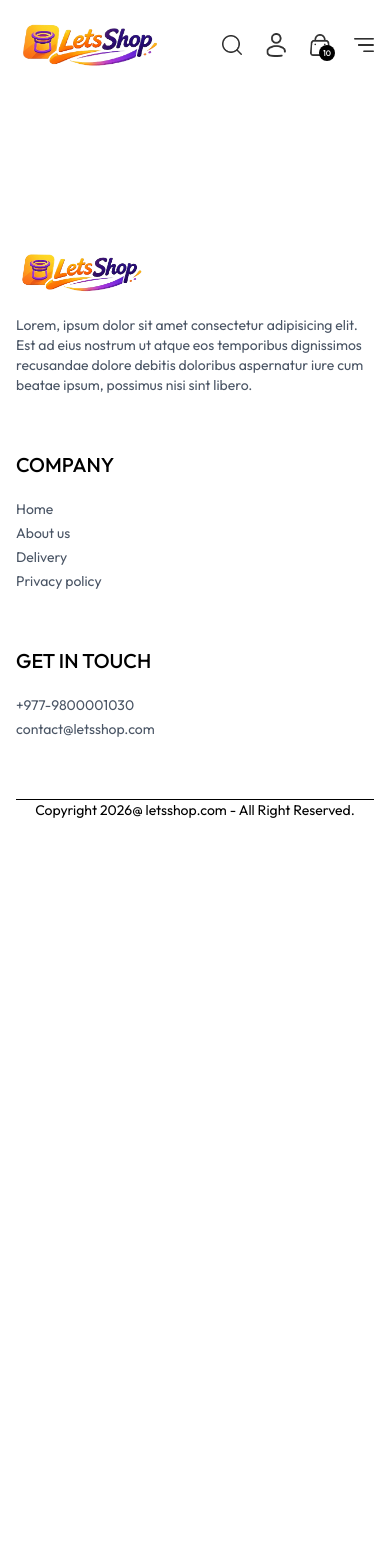
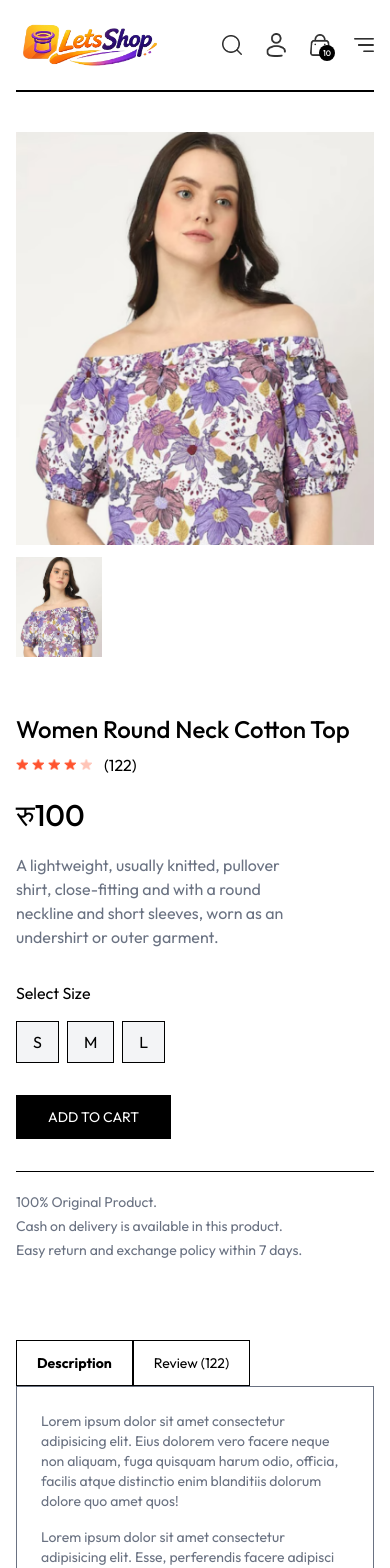
Before and after one commit to NishanSunar/LetsShop, a React (Vite) app in the folder Frontend/: page /product/aaaaa in a window 390 px wide. Shown: the top 1568 px of the page. Before the commit the page ends 844 px from the top, so only its background shows below. Built offline with nearby package versions, Linux system fonts and the light colour scheme.

Commit message:
feat: product details

```diff
--- a/Frontend/src/index.css
+++ b/Frontend/src/index.css
@@ -13,6 +13,10 @@
   font-style: normal;
 }
 
+::-webkit-scrollbar{
+  display: none;
+}
+
 @media (max-width:640px){
   a.active{
     background-color: black;
--- a/Frontend/src/pages/Collection.jsx
+++ b/Frontend/src/pages/Collection.jsx
@@ -5,7 +5,7 @@
 import ProductItem from '../components/ProductItem';
 
 const Collection = () => {
-  const {products} = useContext(ShopContext)
+  const {products, search, showSearch} = useContext(ShopContext)
   const [showFilter,setShowFilter] = useState(false);
   const [filterProducts, setFilterProducts] = useState([])
   const [category,setCategory] = useState([])
@@ -40,6 +40,9 @@
     if(SubCategory.length > 0){
       productsCopy = productsCopy.filter(item => SubCategory.includes(item.subCategory))
     }
+    if(showSearch && search){
+      productsCopy = productsCopy.filter(item => item.name.toLowerCase().includes(search.toLowerCase()))
+    }
 
     setFilterProducts(productsCopy)
   }
@@ -63,7 +66,7 @@
 
   useEffect(() =>{
     applyFilter()
-  },[category, SubCategory])
+  },[category, SubCategory, search, showSearch])
 
   useEffect(() =>{
     sortProduct()
--- a/Frontend/src/pages/Product.jsx
+++ b/Frontend/src/pages/Product.jsx
@@ -1,11 +1,96 @@
-import React from 'react'
+import React, { useContext, useEffect, useState } from 'react'
+import {useParams} from 'react-router-dom'
+import { ShopContext } from '../context/ShopContext';
+import { assets } from '../assets/assets';
+const Product = () => {
 
-const Product = () => {
-  return (
-    <div>
+  const {productId} = useParams();
+  const {products, currency} = useContext(ShopContext);
 
+  const [productData, setProductData] = useState(false)
+  const [image, setImage] = useState('')
+  const [size, setSize] = useState('')
+
+  const fetchProductData = async () => {
+    products.map((item)=>{
+      if(item._id === productId){
+        setProductData(item)
+        setImage(item.image[0])
+        return null
+      }
+    })
+  }
+  useEffect(()=>{
+    fetchProductData()
+  },[productId, products])
+
+  return productData ? (
+    <div className='border-t-2 pt-10 transition-opacity ease-in duration-500 opacity-100'>
+      <div className=' flex gap-12 sm:gap-12 flex-col sm:flex-row'>
+
+        {/*----------------- Product Images -------------*/}
+
+        <div className='flex-1 flex flex-col-reverse gap-3 sm:flex-row'>
+          <div className='flex sm:flex-col overflow-x-auto sm:overflow-y-scroll justify-between sm:justify-normal sm:w-[18.7%] w-full'>
+            {
+              productData.image.map((item, index)=>(
+                <img onClick={()=> setImage(item)} src={item} key={index} className=' w-[24%] sm:w-full sm:mb-3 flex-shrink-0 cursor-pointer' alt="" />
+              ))
+            }
+          </div>
+          <div className='w-full sm:w-[80%]'>
+            <img className='w-full h-auto ' src={image} alt="" />
+
+          </div>
+        </div>
+
+        {/* --------Product info--------- */}
+        <div className='flex-1'>
+          <h1 className='font-medium text-2xl mt-2'>{productData.name}</h1>
+          <div className='flex items-center gap-1 mt-2'>
+            <img src={assets.star_icon} alt="" className="w-3 5" />
+            <img src={assets.star_icon} alt="" className="w-3 5" />
+            <img src={assets.star_icon} alt="" className="w-3 5" />
+            <img src={assets.star_icon} alt="" className="w-3 5" />
+            <img src={assets.star_dull_icon} alt="" className="w-3 5" />
+            <p className='pl-2'>(122)</p>
+          </div>
+          <p className='mt-5 text-3xl font-medium'>{currency}{productData.price}</p>
+          <p className='mt-5 text-gray-500 w-4/5'>{productData.description}</p>
+          <div className=' flex flex-col gap-4 my-8'>
+            <p>Select Size</p>
+            <div className=' flex gap-2'>
+              {productData.sizes.map((item, index) =>(
+                <button onClick={() => setSize(item)} className={`border py-2 px-4 bg-gray-100 ${item === size ? 'border-orange-500' : ''}`} key={index}>{item}</button>
+              ))}
+            </div>
+          </div>
+          <button className='bg-black text-white px-8 py-3 text-sm active:bg-gray-700'>ADD TO CART</button>
+          <hr className=' mt-8 sm:w-4/5' />
+          <div className=' text-sm text-gray-500 mt-5 flex flex-col gap-1'>
+              <p>100% Original Product.</p>
+              <p> Cash on delivery is available in this product.</p>
+              <p>Easy return and exchange policy within 7 days.</p>
+          </div>
+        </div>
+      </div>
+
+      {/* ------Description & Review Section----------- */}
+        <div className='mt-20'>
+          <div className='flex'>
+            <b className='border px-5 py-3 text-sm'>Description</b>
+            <p className='border px-5 py-3 text-sm'>Review (122)</p>
+          </div>
+          <div className='flex flex-col gap-4 border px-6 py-6 text-sm text-gray-500'>
+              <p>Lorem ipsum dolor sit amet consectetur adipisicing elit. Eius dolorem vero facere neque non aliquam, fuga quisquam harum odio, officia, facilis atque distinctio enim blanditiis dolorum dolore quo amet quos!</p>
+              <p>Lorem ipsum dolor sit amet consectetur adipisicing elit. Esse, perferendis facere adipisci ullam, qui tenetur consectetur consequatur amet, assumenda dolor asperiores minus. Eius error beatae quasi a esse deserunt ipsum.</p>
+
+          </div>
+        </div>
+
+        {/* --------display related product ------- */}
     </div>
-  )
+  ) : <div className='opacity-0'></div>
 }
 
 export default Product
```
